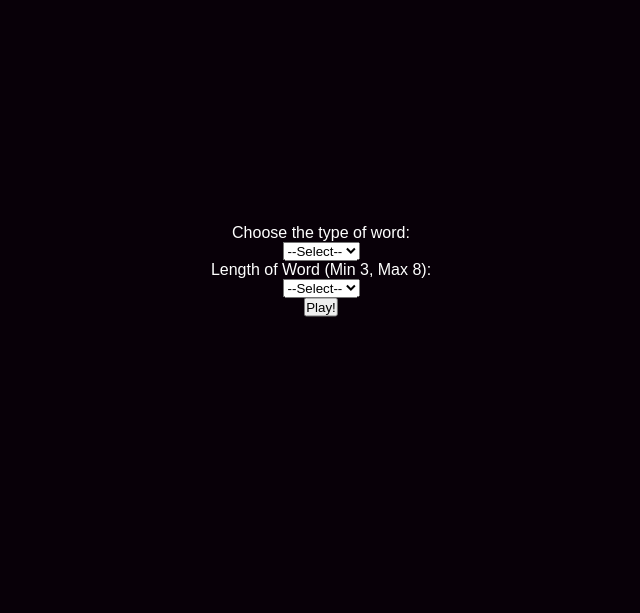
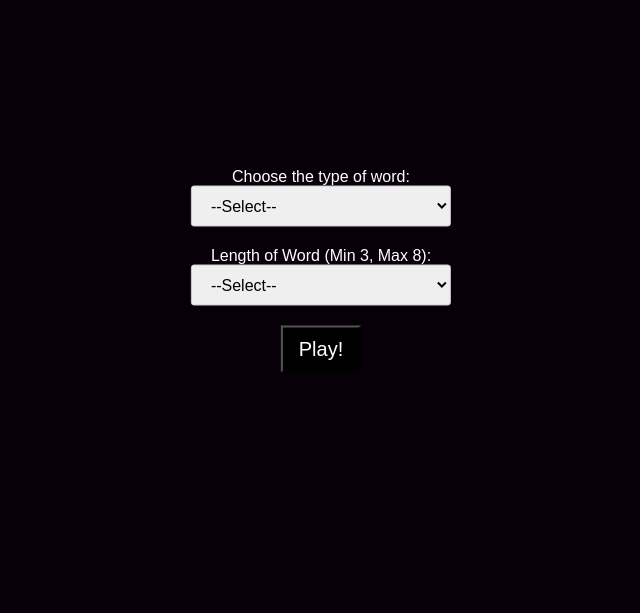
Before and after one commit to Sakthi-dev-tech/Hangman-Game, a Flask app: page /settings in a window 1280 px wide. Shown: the part 130-743 px from the top of the page, without its empty margins (319-959 px from the left). Run offline with Flask 3, Linux system fonts and the light colour scheme; some web fonts are replaced.

Commit message:
Bug Fix for settings page

```diff
--- a/static/script.js
+++ b/static/script.js
@@ -16,7 +16,6 @@ function letterGuessed(buttonValue){
         if (targetElement){
             var element = targetElement[i];
             element.innerHTML = buttonValue;
-            guessCounter++;
             loseLife = false;
         }
     };
@@ -35,12 +34,20 @@ function letterGuessed(buttonValue){
             window.location.reload();
         };
     }
-    else{
-        if (guessCounter === wordlen){
-            setTimeout(2000);
-            alert("You Won! The word was: " + word);
-            window.location.reload();
+
+    var won = true;
+    var divElements = document.querySelectorAll("h3");
+
+    for (var i = 0; i < divElements.length; i++){
+        if (divElements[i].innerHTML === '_'){
+            won = false;
+            break;
         };
+    };
+
+    if (won){
+        alert("You won! The word was: " + word);
+        window.location.reload();
     };
 
 };
--- a/static/style.css
+++ b/static/style.css
@@ -106,6 +106,66 @@ nav{
     text-align: center;
 }
 
+.settings-list label {
+    margin: 20px;
+  }
+
+.settings-list select {
+font-size: 16px;
+padding: 10px 15px;
+border: 1px solid #ccc;
+border-radius: 3px;
+margin-bottom: 20px;
+width: 100%;
+}
+
+.settings-list button {
+padding: .5em .8em;
+color: white;
+position: relative;
+text-decoration: none;
+font-size: 20px;
+background-color: black;
+}
+
+.settings-list button::before,
+.settings-list button::after {
+content: '';
+height: 14px;
+width: 14px;
+position: absolute;
+transition: all .35s ease;
+opacity: 0;
+}
+
+.settings-list button::before {
+content: '';
+right: 0;
+top: 0;
+border-top: 3px solid #de9102;
+border-right: 3px solid #91660f;
+transform: translate(-100%, 50%);
+}
+
+.settings-list button:after {
+content: '';
+left: 0;
+bottom: 0;
+border-bottom: 3px solid #91660f;
+border-left: 3px solid #de9102;
+transform: translate(100%, -50%)
+}
+
+.settings-list button:hover:before,
+.settings-list button:hover:after{
+transform: translate(0,0);
+opacity: 1;
+}
+
+.settings-list button:hover {
+color: #de9102;
+}
+
 #lives{
     position: absolute;
     right: 100px;
--- a/templates/welcome.html
+++ b/templates/welcome.html
@@ -12,7 +12,7 @@
 {% endblock %}
 
 {% block body %}
-    <div class="welcome-msg">
+    <div class="welcome-msg" style="user-select: none;">
         <h1>Ready for a Hangman game?</h1>
     </div>
 {% endblock %}
--- a/views.py
+++ b/views.py
@@ -13,8 +13,14 @@ def settings():
 
 @views.route("/game")
 def game():
+
     wordt = request.args.get('word-type')
-    wordl = int(request.args.get('wordl'))
+    wordl = request.args.get('wordl')
+
+    if wordt == None or wordl == None:
+        return render_template("settings.html")
+    else:
+        wordl = int(wordl)
 
     if wordt == 'noun':
         w = RandomWord(adj=Defaults.NOUNS)
```
